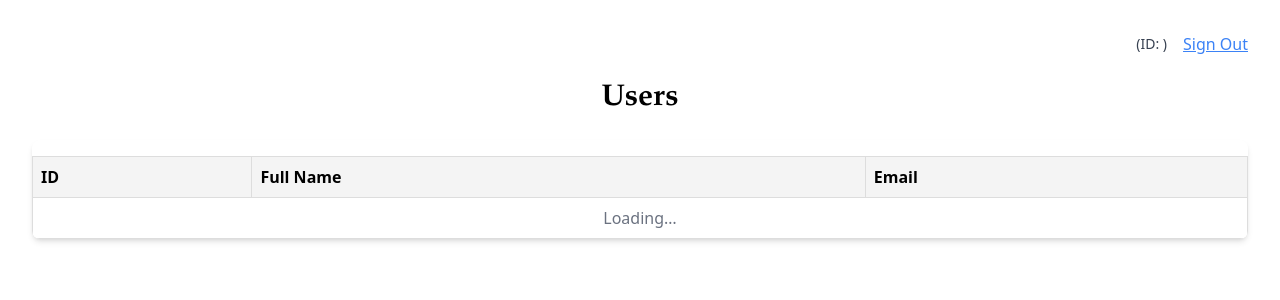
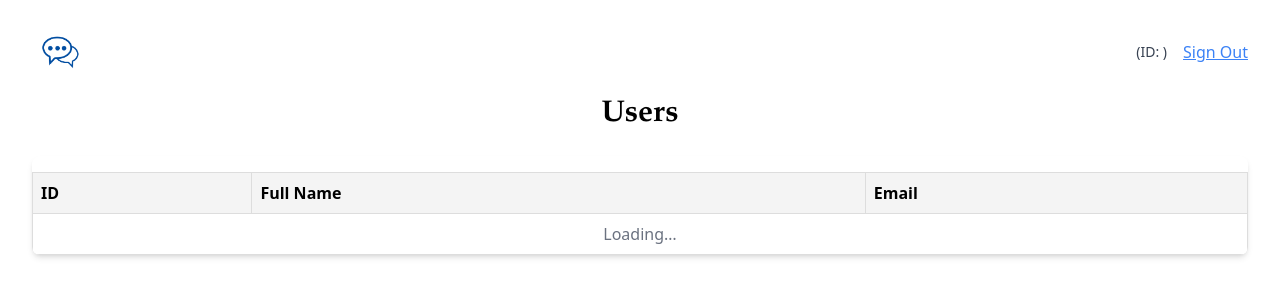
Before and after one commit to Arman-Mojaver/django-project, a Django app: template jbl_chat/chat/templates/users.html in a window 1280 px wide. Shown: the top 300 px of the page. Run offline with Django 3.2, Linux system fonts and the light colour scheme; the template is opened without the code that fills it, so the values that code supplies are empty; some libraries are stand-ins or nearby versions.

Commit message:
templates: add chat logo

```diff
--- a/jbl_chat/chat/templates/base.html
+++ b/jbl_chat/chat/templates/base.html
@@ -1,6 +1,8 @@
 <!DOCTYPE html>
 <html lang="en">
 <head>
+  {% load static %}
+
   <meta charset="UTF-8" />
   <title>{% block title %}Chat App{% endblock %}</title>
 
@@ -15,10 +17,16 @@
 
 <body class="bg-base-100 text-base-content font-sans p-8">
 
-  <div class="flex justify-end items-center gap-4 mb-6">
+<div class="flex justify-between items-center gap-4 mb-6">
+  <div class="flex items-center gap-2">
+    <img src="{% static '/chat_logo.png' %}" alt="Chat Logo" class="h-10 w-auto" />
+  </div>
+
+  <div class="flex items-center gap-4">
     <span class="text-sm text-gray-700">{{ user_fullname }} (ID: {{ user_id }})</span>
     <a href="/login/" class="btn btn-sm btn-outline btn-primary">Sign Out</a>
   </div>
+</div>
 
   <div class="container mx-auto">
     {% block content %}{% endblock %}
```
Also changed, not shown: jbl_chat/chat/static/__init__.py (added), jbl_chat/chat/static/chat_logo.png (added).
